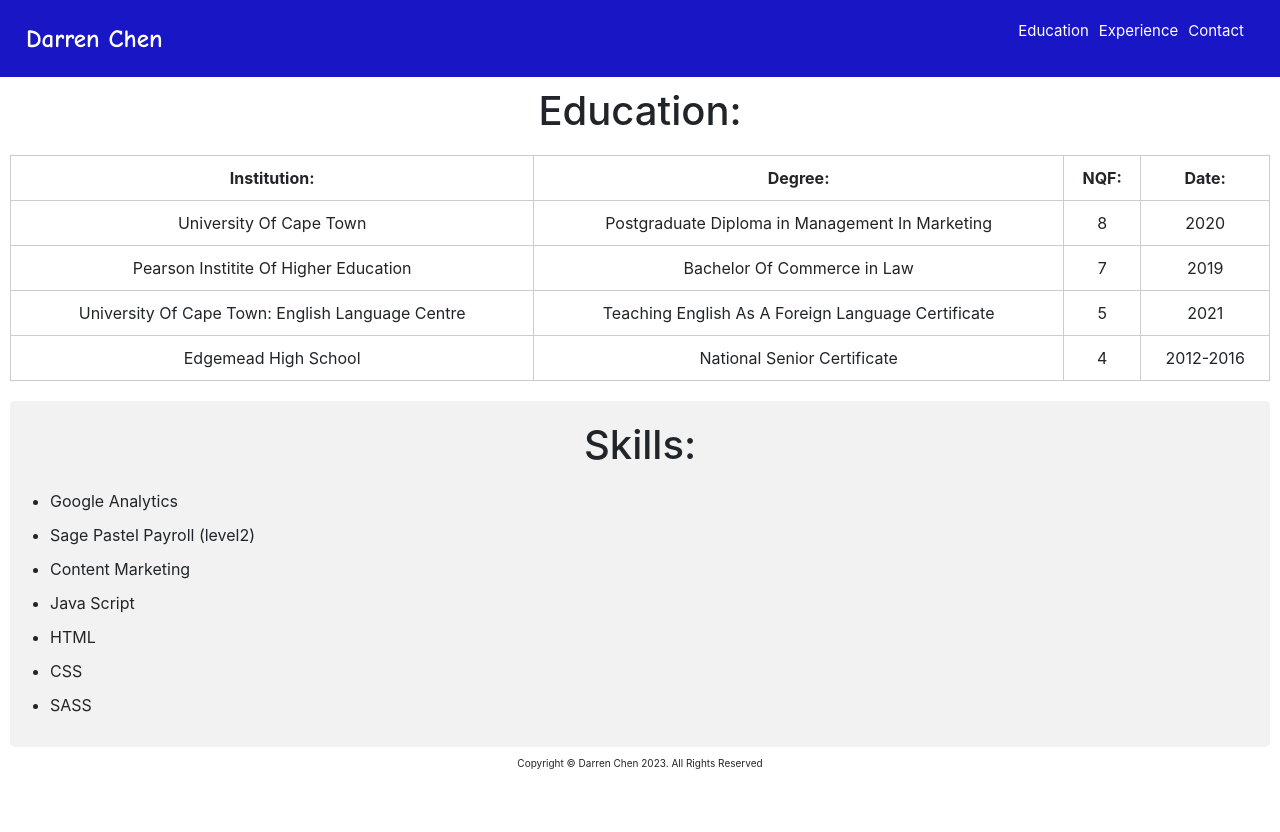
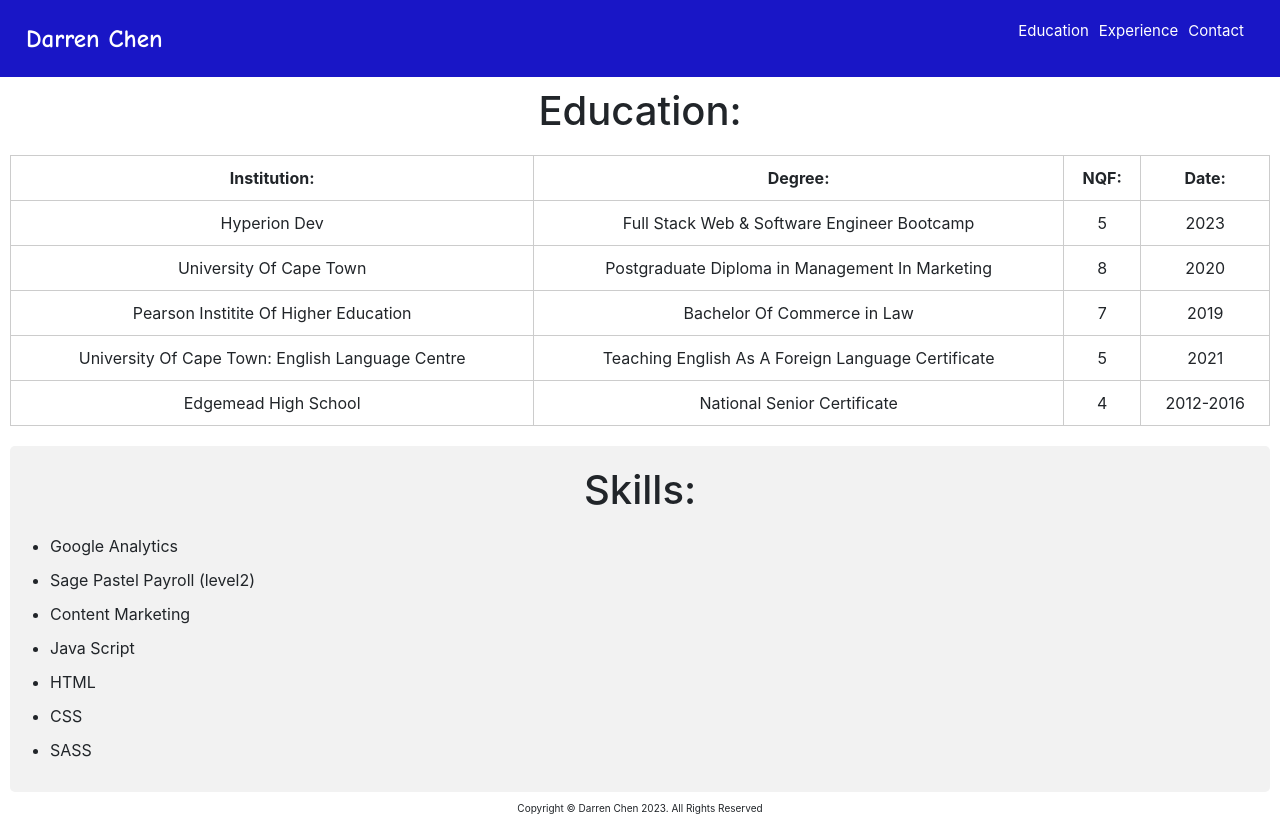
Before and after one commit to Darren0422/MyCV, a plain HTML site: page Education.html in a window 1280 px wide. Before the commit the page ends 800 px from the top, so only its background shows below. Drawn offline with nearby package versions, Linux system fonts and the light colour scheme.

Commit message:
Education webpage has been updated to include the hyperion dev course Full Stack Web & Software Engineer bootcamp

```diff
--- a/Education.html
+++ b/Education.html
@@ -46,6 +46,12 @@
                         <td>Degree: </td>
                         <td>NQF: </td>
                         <td>Date: </td>
+                    </tr>
+                    <tr>
+                        <td>Hyperion Dev</td>
+                        <td>Full Stack Web & Software Engineer Bootcamp</td>
+                        <td>5</td>
+                        <td>2023</td>
                     </tr>
                     <tr>
                         <td>University Of Cape Town</td>
```
